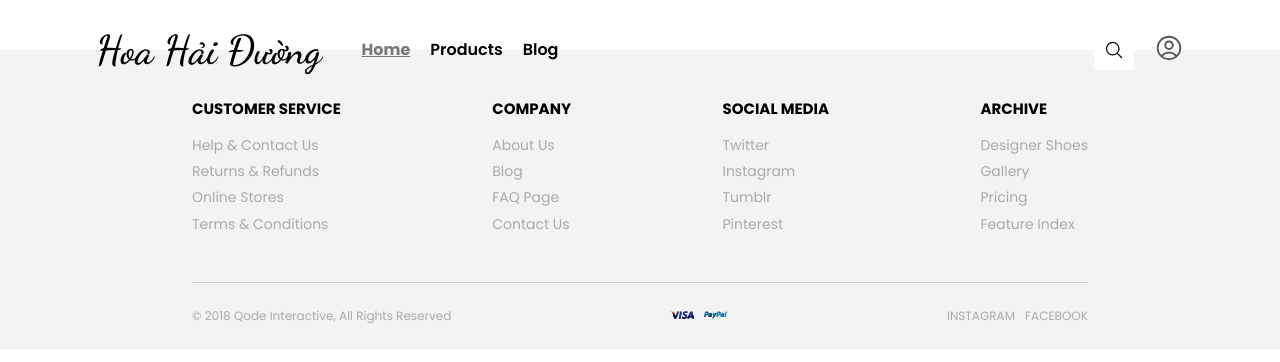
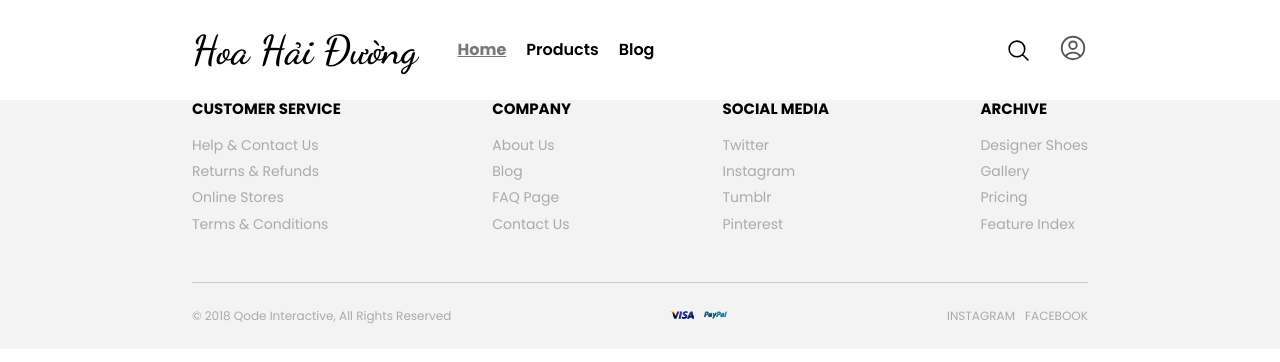
Before and after one commit to begasic2001/Ecommerce, a React (Vite) app in the folder client/: page / in a window 1280 px wide. Shown: the top 362 px of the page. Built offline with nearby package versions, Linux system fonts and the light colour scheme.

Commit message:
[styles](public header) - add more CSS
- add background white header wrapper
- change width content from 85% to 70%
- change SearchSVG size from 2rem to 2.5rem

```diff
--- a/client/src/layouts/PublicHeader/HeaderFunction.tsx
+++ b/client/src/layouts/PublicHeader/HeaderFunction.tsx
@@ -19,7 +19,7 @@ const HeaderFunction = (props) => {
     <SHeader.Function>
       <SSearch.Cover haveSearchValue={searchValue} isShowSearch={openSearchBox}>
         <SSearch.Btn ref={btn}>
-          <SearchSVG />
+          <SearchSVG size={'2.5rem'} />
         </SSearch.Btn>
         {openSearchBox && (
           <>
@@ -31,7 +31,7 @@ const HeaderFunction = (props) => {
               ref={input}
             />
             <SSearch.Del hasValue={searchValue} onClick={deleteSearchValue} ref={del}>
-              <DelSVG />
+              <DelSVG size={'2.5rem'} />
             </SSearch.Del>
           </>
         )}
--- a/client/src/layouts/PublicHeader/public-header.style.ts
+++ b/client/src/layouts/PublicHeader/public-header.style.ts
@@ -33,13 +33,14 @@ export const SHeader = {
     right: 0;
     left: 0;
     z-index: 10;
+    background-color: #fff;
 
     box-shadow: ${({ isScrollPage }) => (isScrollPage ? '0 0.2rem 0.5rem #eee' : 'none')};
     transition: box-shadow ${({ theme }) => theme.transition};
   `,
   Content: styled.div`
     ${m.flexBox('space-between', 'center')}
-    ${m.boxSize('85%', '10rem')}
+    ${m.boxSize('70%', '10rem')}
     margin: 0 auto;
 
     .header_home-link {
```
